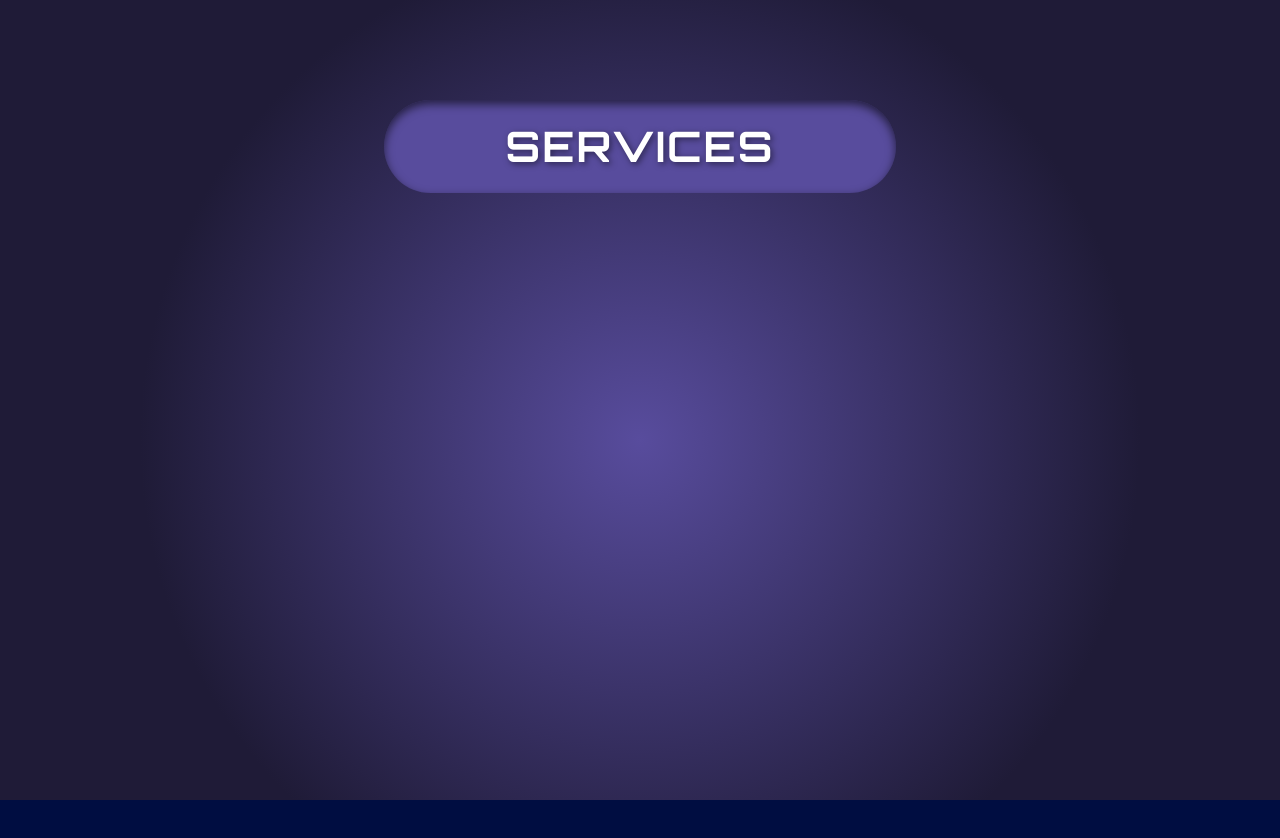
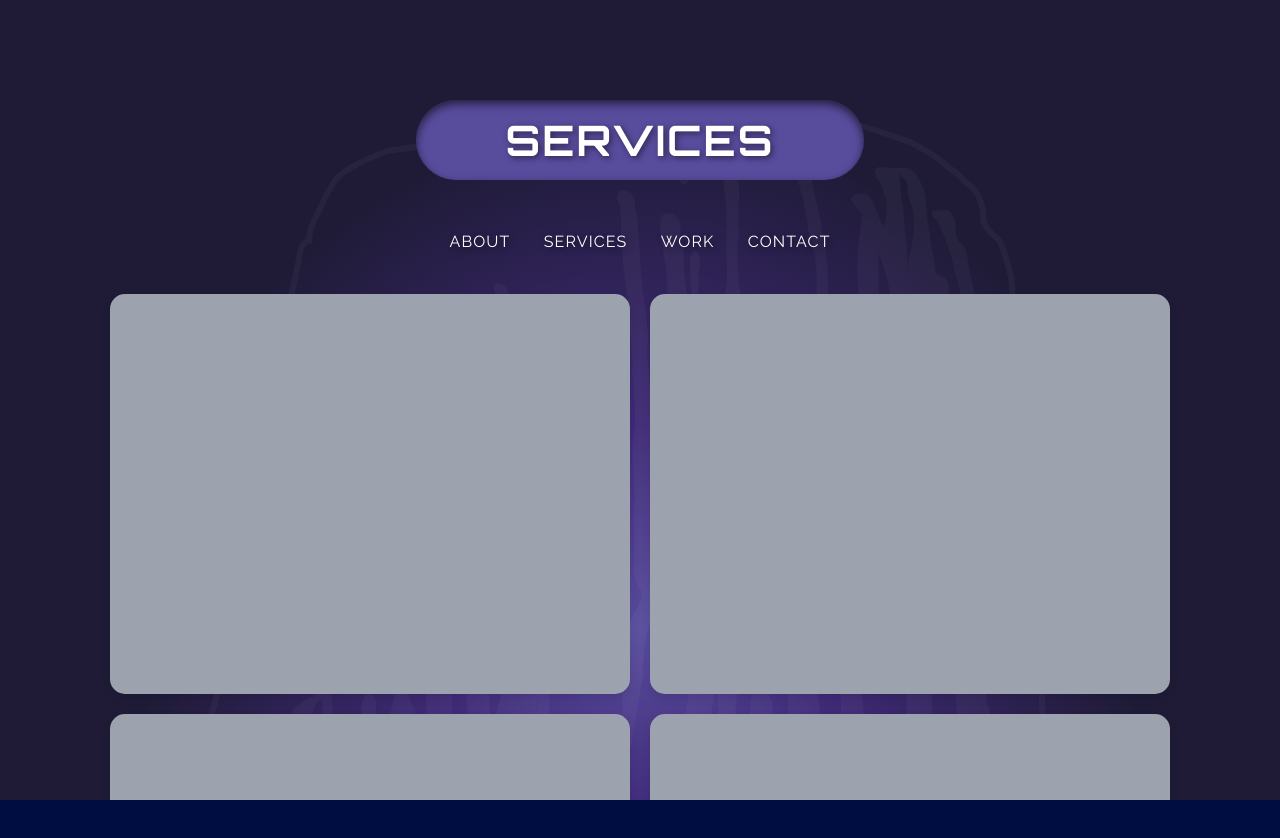
Before and after one commit to jrvscm/high-plains-media, a Next.js app: page / in a window 1280 px wide. Shown: the top 838 px of the page. Built offline with nearby package versions, Linux system fonts and the light colour scheme.

Commit message:
update theme

```diff
--- a/src/components/FooterV2.js
+++ b/src/components/FooterV2.js
@@ -3,93 +3,66 @@ import Col from 'react-bootstrap/Col';
 import Row from 'react-bootstrap/Row';
 import Container from 'react-bootstrap/Container';
 import Link from 'next/link';
-import { slugify } from '../utils/misc';
-import { MdOutlineChevronRight } from "react-icons/md";
-import { FaFacebook, FaTwitter, FaInstagram, FaSkype, FaLinkedin } from 'react-icons/fa';
+
+import { device } from '../styles/breakpoints';
+
+const StyledContainer = styled(Container)`
+    border-Bottom: 2px solid ${({ theme }) => theme.colors.lightGray};
+`;
 
 const Section = styled.section`
     background: ${({ theme }) => theme.colors.primaryDark};
-`;
-
-const H3 = styled.h3`
-    ${({ theme }) => theme.fonts.fontBody24Regular};
-    color: ${({ theme }) => theme.colors.black};
-    font-weight: 700;
+    padding-bottom: 0px;
 `;
 
 const H4 = styled.h4`
-    ${({ theme }) => theme.fonts.fontBody24Regular};
-    font-size: 18px; //gross
-    color: ${({ theme }) => theme.colors.black};
-    font-weight: 700;
-`;
-
-
-const Span = styled.span`
-    color: ${({ theme }) => theme.colors.primary};
+    text-shadow: 2px 2px 6px rgba(0, 0, 0, 0.5);
+    font-family: 'Orbitron', sans-serif;
+    font-size: 18px;
+    color: ${({ theme }) => theme.colors.white};
+    letter-spacing: 2px;
+    font-weight: 600;
 `;
 
 const FooterP = styled.p`
-    ${({ theme }) => theme.fonts.fontBody24Regular};
-    font-size: 14px;
+    font-family: 'Raleway', sans-serif;
+    font-size: 16px;
     color: ${({ theme }) => theme.colors.lightGray};
     line-height: 24px;
-    transition: all .25s ease;
 
+    li > a,
     a {
+        transition: all .25s ease;
         text-decoration: underline;
         color: ${({ theme }) => theme.colors.lightGray};
         &:hover {
-            filter: brightness(.7);
+            filter: brightness(80%);
         }
     }
 `;
 
 const FooterList = styled.ul`
     padding: 0;
+
+    & li > a > p {
+        transition: all .25s ease;
+        &:hover {
+            cursor: pointer;
+            filter: brightness(80%);
+        }
+    }
 `;
 
 const Li = styled.li`
     & > p {
         margin: 0;
     }
-
-    &:hover {
-        & > p {
+    & > p {
+        &:hover {
             cursor: pointer;
-            color: ${({ theme }) => theme.colors.primary};
+            filter: brightness(80%);
         }
     }
-`;
-
-const FooterIcon = styled(MdOutlineChevronRight)`
-    color: ${({ theme }) => theme.colors.primary};
-`;
-
-const SocialLinksContainer = styled.div`
-  display: flex;
-  justify-content: flex-start;
-  margin-top: 15px;
-
-  & a {
-      margin: 0px 8px 0px 0px;
-  }
-`;
-
-const SocialLink = styled.a`
-  display: flex;
-  align-items: center;
-  justify-content: center;
-  width: 40px;  // Ensuring it's a perfect square
-  height: 40px;
-  background-color: ${({ theme }) => theme.colors.primary};
-  color: white;
-  margin: 0;
-  border-radius: 5px;  // Slight rounding of corners
-
-  &:hover {
-    opacity: 0.8;
-  }
 `;
 
 const CopyWrapper = styled(Row)`
@@ -97,7 +70,9 @@ const CopyWrapper = styled(Row)`
     width: 100vw;
     margin: 0;
     p {
-        ${({ theme }) => theme.fonts.font13TextRegular};
+        font-family: 'Raleway', sans-serif;
+        font-size: 12px;
+        color: ${({ theme }) => theme.colors.lightGray};
         margin: 0;
         padding: 0;
     }
@@ -116,70 +91,58 @@ const StyledLink = styled(Link)`
     }
 `;
 
+const Logo = styled.img`
+  width: 200px;
+  height: 200px;
+  @media ${device.tablet}{
+    width: 125px;
+    height: 125px;
+  }
+  ${'' /* filter: drop-shadow(0 0 30px rgb(164, 54, 227));  /* Apply drop shadow effect */ }
+`;
+
+
 export const Footer = () => {
     return (
     <>
-        <Section className="py-5">
-            <Container>
+        <Section className="pt-3 pb-0">
+            <StyledContainer>
                 <Row>
+                    <Col lg={3} md={6} className="pt-3">
+                        <Logo src={'/images/highplains-logo-v2.svg'} />
+                    </Col>
                     <Col lg={3} md={6} className="py-3">
-                        <H3 className="mb-3">High Plains Media<Span>.</Span></H3>
+                        <H4>COMPANY</H4>
+                        <FooterList>
+                            <Li className="d-flex justify-content-start align-items-center py-1"><FooterP>Home</FooterP></Li>
+                            <Li className="d-flex justify-content-start align-items-center py-1"><FooterP>About</FooterP></Li>
+                            <Li className="d-flex justify-content-start align-items-center py-1"><FooterP>Services</FooterP></Li>
+                            <Li className="d-flex justify-content-start align-items-center py-1"><FooterP>Terms of Service</FooterP></Li>
+                            <Li className="d-flex justify-content-start align-items-center py-1"><FooterP>Privacy Policy</FooterP></Li>
+                        </FooterList>
+                    </Col>
+                    <Col lg={3} md={6} className="py-3">
+                        <H4>FOLLOW US</H4>
+                        <FooterList>
+                            <Li className="d-flex justify-content-start align-items-center py-1"><StyledLink href={``}><FooterP>Github</FooterP></StyledLink></Li>
+                            <Li className="d-flex justify-content-start align-items-center py-1"><StyledLink href={``}><FooterP>Instagram</FooterP></StyledLink></Li>
+                            <Li className="d-flex justify-content-start align-items-center py-1"><StyledLink href={``}><FooterP>LinkedIn</FooterP></StyledLink></Li>
+                        </FooterList>
+                    </Col>
+                    <Col lg={3} md={6} className="py-3">
+                        <H4>CONTACT US</H4>
                         <FooterP>
-                            Gillette, WY 82718<br/>
+                            Gillette, WY USA<br/>
                             United States<br/><br/>
 
                             <strong>Phone:</strong> +1 307 680 6321<br/>
                             <strong>Email:</strong> <a href="mailto:team@highplainsmedia.com">team@highplainsmedia.com</a><br/>
                         </FooterP>
                     </Col>
-                    <Col lg={3} md={6} className="py-3">
-                        <H4>Useful Links</H4>
-                        <FooterList>
-                            <Li className="d-flex justify-content-start align-items-center py-1"><FooterIcon /><FooterP>Home</FooterP></Li>
-                            <Li className="d-flex justify-content-start align-items-center py-1"><FooterIcon /><FooterP>About Us</FooterP></Li>
-                            <Li className="d-flex justify-content-start align-items-center py-1"><FooterIcon /><FooterP>Services</FooterP></Li>
-                            <Li className="d-flex justify-content-start align-items-center py-1"><FooterIcon /><FooterP>Terms of Service</FooterP></Li>
-                            <Li className="d-flex justify-content-start align-items-center py-1"><FooterIcon /><FooterP>Privacy Policy</FooterP></Li>
-                        </FooterList>
-                    </Col>
-                    <Col lg={3} md={6} className="py-3">
-                        <H4>Our Services</H4>
-                        <FooterList>
-                            <Li className="d-flex justify-content-start align-items-center py-1"><FooterIcon /><StyledLink href={`/posts/${slugify("Mobile Applications")}`}><FooterP>Mobile Applications</FooterP></StyledLink></Li>
-                            <Li className="d-flex justify-content-start align-items-center py-1"><FooterIcon /><StyledLink href={`/posts/${slugify("Website Development")}`}><FooterP>Website Development</FooterP></StyledLink></Li>
-                            <Li className="d-flex justify-content-start align-items-center py-1"><FooterIcon /><StyledLink href={`/posts/${slugify("Digital Marketing")}`}><FooterP>Digital Marketing</FooterP></StyledLink></Li>
-                            <Li className="d-flex justify-content-start align-items-center py-1"><FooterIcon /><StyledLink href={`/posts/${slugify("E-commerce")}`}><FooterP>E-commerce</FooterP></StyledLink></Li>
-                            <Li className="d-flex justify-content-start align-items-center py-1"><FooterIcon /><StyledLink href={`/posts/${slugify("Content Strategy")}`}><FooterP>Content Strategy</FooterP></StyledLink></Li>
-                            <Li className="d-flex justify-content-start align-items-center py-1"><FooterIcon /><StyledLink href={`/posts/${slugify("Funnel Creation")}`}><FooterP>Funnel Creation</FooterP></StyledLink></Li>
-                            <Li className="d-flex justify-content-start align-items-center py-1"><FooterIcon /><StyledLink href={`/posts/${slugify("SEO Optimization")}`}><FooterP>SEO Optimization</FooterP></StyledLink></Li>
-                            <Li className="d-flex justify-content-start align-items-center py-1"><FooterIcon /><StyledLink href={`/posts/${slugify("Graphic Design")}`}><FooterP>Graphic Design</FooterP></StyledLink></Li>
-                        </FooterList>
-                    </Col>
-                    <Col lg={3} md={6} className="py-3">
-                        <H4>Socials</H4>
-                        <FooterP>Follow us for special offers and updates on our latest projects. Click the links below to join our community!</FooterP>
-                        <SocialLinksContainer>
-                            <SocialLink href="#" className="twitter">
-                            <FaTwitter size="20" />
-                            </SocialLink>
-                            <SocialLink href="#" className="facebook">
-                            <FaFacebook size="20" />
-                            </SocialLink>
-                            <SocialLink href="#" className="instagram">
-                            <FaInstagram size="20" />
-                            </SocialLink>
-                            <SocialLink href="#" className="skype">
-                            <FaSkype size="20" />
-                            </SocialLink>
-                            <SocialLink href="#" className="linkedin">
-                            <FaLinkedin size="20" />
-                            </SocialLink>
-                        </SocialLinksContainer>
-                    </Col>
                 </Row>
-            </Container>
+            </StyledContainer>
         </Section>
-        <CopyWrapper className="justify-content-center align-items-center py-3">
+        <CopyWrapper className="justify-content-center align-items-center py-4">
             <p className="text-center">&copy; { new Date().getFullYear() } High Plains Media</p>
         </CopyWrapper>
     </>
--- a/src/components/HeaderPill.js
+++ b/src/components/HeaderPill.js
@@ -1,17 +1,18 @@
 import React from 'react';
 import { styled } from 'styled-components';
 import { device } from '../styles/breakpoints';
+import Link from 'next/link';
 
 const Wrapper = styled.div`
     padding-top: 100px;
     width: 100%;
     display: flex;
-    flex-direction: row;
+    flex-direction: column;
     align-items: center;
     justify-content: center;
 
     @media ${device.tablet} {
-        padding-top: 50px;
+        padding-top: 25px;
     }
 `;
 
@@ -24,14 +25,16 @@ const PillContainer = styled.div`
     align-items: center;
     box-shadow: inset 0px 4px 10px rgba(0, 0, 0, 0.6); /* Inset shadow for depth effect */
     text-transform: uppercase;
-    width: 40vw;
+    width: 35vw;
+    z-index:1;
 
     @media ${device.tablet} {
         width: 90%;
     }
 `;
 
-const PillText = styled.span`
+const PillText = styled.h1`
+    margin: 0;
     font-family: "Orbitron", sans-serif;
     font-size: 42px;
     color: ${({ theme }) => theme.colors.white};
@@ -44,11 +47,62 @@ const PillText = styled.span`
     }
 `;
 
+const LinkWrapper = styled.div`
+    margin-top: 50px;
+    display: flex;
+    flex-direction: row;
+    align-items: center;
+    justify-content: space-evenly;
+    width: 35vw;
+    text-shadow: 2px 2px 6px rgba(0, 0, 0, 0.5);
+    z-index: 1;
+
+    @media ${device.tablet} {
+        width: 90%;
+        margin-top: 25px;
+    }
+`;
+
+const StyledLink = styled(Link)`
+  font-size: 16px;
+  font-family: 'Raleway', sans-serif;
+  text-decoration: none;
+  color: ${({ theme }) => theme.colors.white};
+  letter-spacing: 1.1px;
+  position: relative;
+
+  /* Add an underline effect */
+  &::after {
+    content: '';
+    position: absolute;
+    bottom: -5px; /* Adjusts the position of the underline */
+    left: 0;
+    width: 0;
+    height: 2px; /* Thickness of the underline */
+    background-color: ${({ theme }) => theme.colors.white};
+    transition: width 0.3s ease;
+  }
+
+  &:hover {
+    filter:brightness(80%);
+
+    &::after {
+      width: 100%; /* Animate underline width to full */
+    }
+  }
+`;
+
 const HeaderPill = ({title}) => (
     <Wrapper>
         <PillContainer>
             <PillText>{title}</PillText>
         </PillContainer>
+        <LinkWrapper>
+            <StyledLink href={''}>ABOUT</StyledLink>
+            <StyledLink href={''}>SERVICES</StyledLink>
+            <StyledLink href={''}>WORK</StyledLink>
+            <StyledLink href={''}>CONTACT</StyledLink>
+        </LinkWrapper>
     </Wrapper>
 );
 
--- a/src/pages/_document.js
+++ b/src/pages/_document.js
@@ -38,8 +38,7 @@ export default class MyDocument extends Document {
           <link rel="preload" href="https://fonts.googleapis.com/css2?family=Poppins:ital,wght@0,100;0,200;0,300;0,400;0,500;0,600;0,700;0,800;0,900;1,100;1,200;1,300;1,400;1,500;1,600;1,700;1,800;1,900&display=swap" rel="stylesheet"/>
           <link rel="preload" href="https://fonts.googleapis.com/css2?family=Open+Sans:ital,wght@0,300..800;1,300..800&display=swap" rel="stylesheet"/>
           <link rel="preload" href="https://fonts.googleapis.com/css2?family=Roboto:ital,wght@0,100;0,300;0,400;0,500;0,700;0,900;1,100;1,300;1,400;1,500;1,700;1,900&display=swap" rel="stylesheet" />
-          <link rel="preload" href="https://fonts.googleapis.com"/>
-          <link rel="preload" href="https://fonts.gstatic.com" crossorigin/>
+          <link rel="preload" href="https://fonts.googleapis.com/css2?family=Raleway:ital,wght@0,100..900;1,100..900&display=swap" rel="stylesheet" />
           <link rel="preload" href="https://fonts.googleapis.com/css2?family=Orbitron:wght@400..900&display=swap" rel="stylesheet"/>
         </Head>
         <body style={{backgroundColor: "#000D41"}}>
--- a/src/pages/index.js
+++ b/src/pages/index.js
@@ -127,13 +127,70 @@ const StyledRow = styled(Row)`
 `;
 
 const Wrapper = styled.div`
-  min-height: 110vh;
-  background: ${({theme}) => theme.colors.backgroundGradient};
+  position: relative;
+  padding-bottom: 100px;
+  background: ${({theme}) => theme.colors.backgroundGradient}; /* The gradient */
+
+  &::before {
+    content: "";
+    position: absolute;
+    top: 0;
+    left: 0;
+    width: 100%;
+    height: 100%;
+    background: url('/images/highplains-logo-v2.svg') center center / contain no-repeat;
+    opacity: 0.03; /* Adjust opacity here */
+  }
 
   @media ${device.tablet} {
     background: ${({theme}) => theme.colors.mobileBackgroundGradient};
+
+    &::before {
+      background: url('images/highplains-logo-v2.svg') center center / contain no-repeat;
+    }
   }
 `;
+
+const GridWrapper = styled.div`
+  display: grid;
+  grid-template-columns: repeat(2, 1fr);  /* Two equal columns */
+  grid-template-rows: repeat(2, 1fr);  /* Two equal rows */
+  gap: 20px;  /* Gap between grid items */
+  padding: 40px; /* Padding around the grid */
+
+  position: relative;  /* Position the grid on top of the normal content */
+
+  width: 100%;
+  height: 100%;
+  z-index: 10;  /* Ensure it stays above other content */
+
+  @media ${device.tablet} {
+    grid-template-columns: 1fr;  /* One column on smaller screens */
+    grid-template-rows: auto;  /* Auto rows on smaller screens */
+    padding: 20px;
+  }
+`;
+
+const GridItem = styled.div`
+  height: 400px;
+  background-color: ${({ theme }) => theme.colors.lightGray};
+  border-radius: 15px;
+  box-shadow: 0px 4px 10px rgba(0, 0, 0, 0.1); /* Shadow effect */
+  overflow: hidden;
+  padding: 20px;
+  display: flex;
+  align-items: center;
+  justify-content: center;
+
+  /* Add hover effect if needed */
+  &:hover {
+    transform: scale(1.02);
+    transition: transform 0.3s ease;
+    background-color: rgba(255, 255, 255, 0.2); /* Slightly increase opacity on hover */
+  }
+`;
+
+
 
 export default function Home() {
   const { isSplashVisible, SplashComponent } = useSplashScreen('/images/highplains-logo-v2.svg');
@@ -216,7 +273,23 @@ export default function Home() {
       {SplashComponent}
       <Wrapper>
         <HeaderPill title={'Services'} />
+        <GridWrapper className={'container'}>
+          <GridItem>
+            {/* Add content, e.g., images, text, etc. */}
+            {/* <img src="/path/to/image1.svg" alt="Web Development" /> */}
+          </GridItem>
+          <GridItem>
+            {/* <img src="/path/to/image2.svg" alt="Digital Marketing" /> */}
+          </GridItem>
+          <GridItem>
+            {/* <img src="/path/to/image3.svg" alt="E-commerce" /> */}
+          </GridItem>
+          <GridItem>
+            {/* <img src="/path/to/image4.svg" alt="Automation" /> */}
+          </GridItem>
+        </GridWrapper>
       </Wrapper>
+
       {/* <div ref={heroRefNav} id="hero-target"/>
       <Hero ref={heroRef}>
         <StyledContainer $isVisible={heroInView}>
--- a/src/styles/colors.js
+++ b/src/styles/colors.js
@@ -5,7 +5,7 @@ export const colors = {
     black: '#222',
     white: '#fff',
     gray: '#555555',
-    lightGray: '#777777',
+    lightGray: '#9CA3AF',
     textGray: '#444444',
     sectionBackground: '#f6f9fe',
 
@@ -14,5 +14,7 @@ export const colors = {
     primaryLight: '#584C9D',
     primaryDark: '#1e1b36',
     backgroundGradient: 'radial-gradient(circle 500px at center, #584C9D 0%, #1f1b37 100%)',
-    mobileBackgroundGradient: 'radial-gradient(circle 200px at center, #584C9D 0%, #1f1b37 100%)'
+    mobileBackgroundGradient: 'radial-gradient(circle 200px at center, #584C9D 0%, #1f1b37 100%)',
+    backgroundGradient: 'radial-gradient(circle 500px at center, #584C9D 0%, #3F2A77 40%, #1F1B37 100%)',
+
 }
```
Also changed, not shown: src/components/GridTile.js (added, +14 -0 lines).
